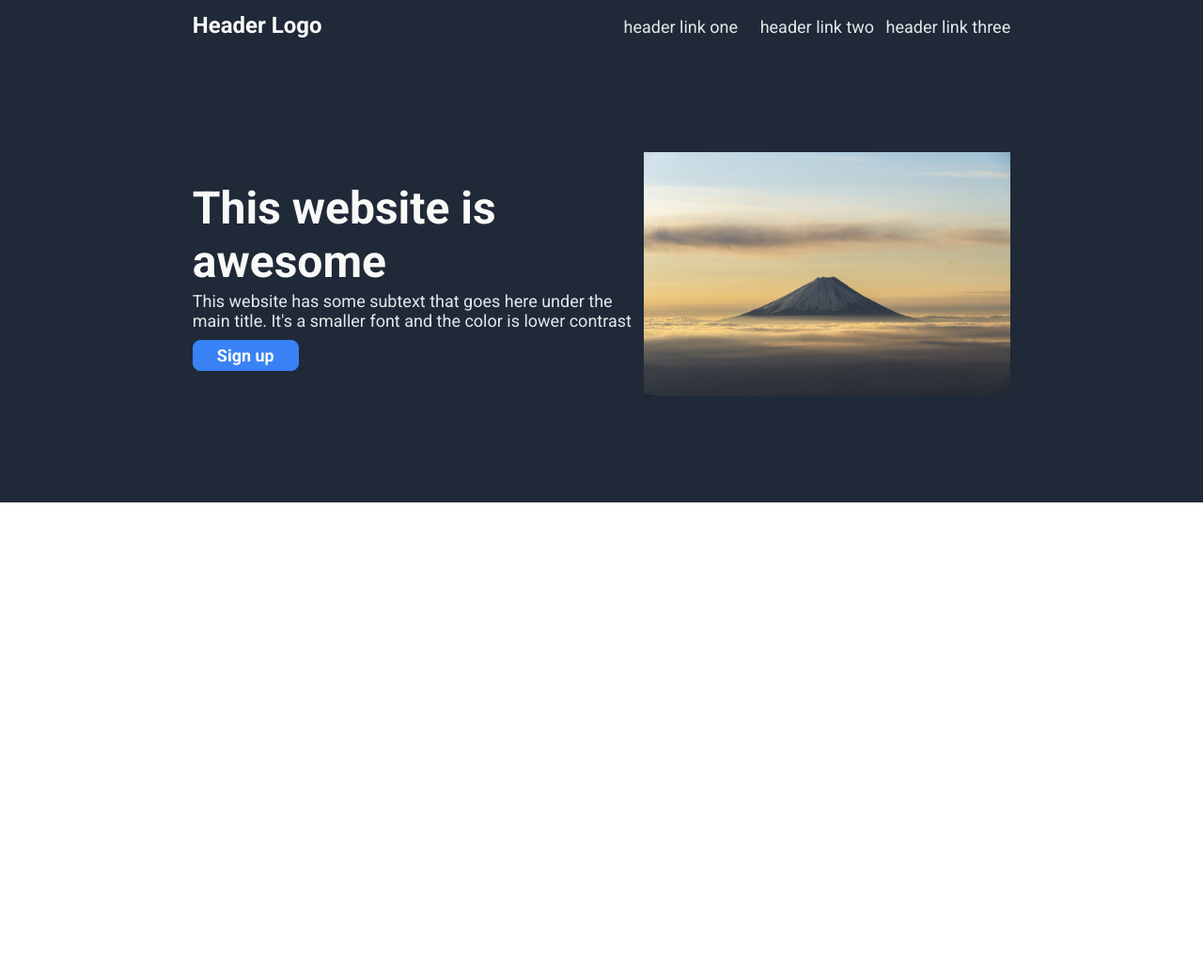
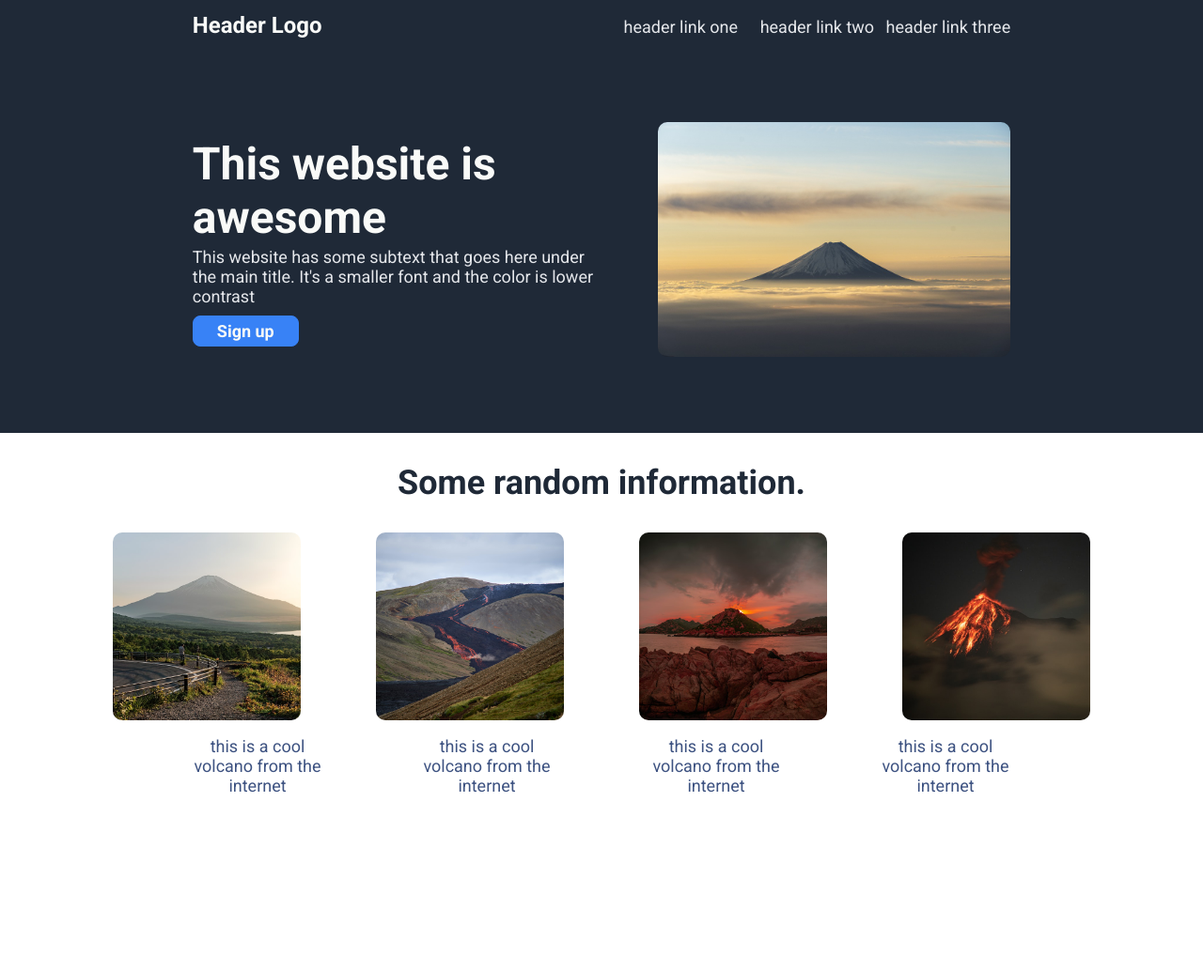
Before and after one commit to cgw5/landing-page, a plain HTML site: page index.html in a window 1280 px wide. Shown: the whole page at 94% size. Before the commit the page ends 800 px from the top, so only its background shows below. Drawn offline with Linux system fonts and the light colour scheme.

Commit message:
Add middle section with photos and captions

```diff
--- a/index.html
+++ b/index.html
@@ -26,14 +26,25 @@
                 <div class="subtext">This website has some subtext that goes here under the main title. It's a smaller font and the color is lower contrast</div>
                 <button class="signup">Sign up</button>
             </div>
-            <div class="right"> <img src="fuji.jpg" alt="mount fuji"> </div>
+            <div class="right"> <img src="./images/fuji.jpg" alt="mount fuji"> </div>
         </div>
     </div>
 
-    </div>
+    <div class="info-header">Some random information.</div>
 
-    <div class="boxes">
-
+    <div class="boxes-container">
+        <div class="boxes">
+            <div class="box-item"><img src="./images/1.jpg" alt="volcano"></div>
+            <div class="box-item"><img src="./images/2.jpg" alt="volcano"></div>
+            <div class="box-item"><img src="./images/3.jpg" alt="volcano"></div>
+            <div class="box-item"><img src="./images/4.jpg" alt="volcano"></div>
+        </div>
+        <div class="caption">
+            <div class="caption-subtext">this is a cool volcano from the internet</div>
+            <div class="caption-subtext">this is a cool volcano from the internet</div>
+            <div class="caption-subtext">this is a cool volcano from the internet</div>
+            <div class="caption-subtext">this is a cool volcano from the internet</div>
+        </div>
     </div>
 
     <div class="quote">
--- a/styles.CSS
+++ b/styles.CSS
@@ -3,6 +3,8 @@
     margin: 0;
     padding: 0;
 }
+
+/* style for header portion with blue background */
 
 .header-container {
     display: flex;
@@ -40,12 +42,14 @@
     display: flex;
     flex: 1;
     padding: 1%;
-    margin: 7.5% 15%;
+    margin: 5% 15%;
     align-items: center;
+    gap: 30px;
 }
 
 .left {
     flex: 1;
+    margin-right: 30px;
 }
 
 .hero {
@@ -74,12 +78,65 @@
     padding: 5px 25px;
 }
 
-.right .img{
+.right img {
     flex: 1;
+    overflow-x: hidden;
+    overflow-y: hidden;
+    height: 250px;
+    width: auto;
+    background-repeat: no-repeat;
+    background-position: center;
+    border-radius: 10px;
 }
 
-img{
+/* style for middle portion with white backgruond and boxes */
+
+.info-header {
+    font-size: 36px;
+    color: #1f2937;
+    font-weight:bolder;
+    text-align: center;
+    margin: 2.5%;
+}
+
+.boxes-container {
+    display: flex;
+    justify-content: center;
+    flex-direction: column;
+}
+
+.boxes {
+    display: flex;
     flex: 1;
-    height: auto;
-    width: 390px;
+    padding-bottom: 1%;
+    margin: 0 15%;
+    justify-content: center;
+    gap: 80px;
 }
+
+.box-item img{
+    flex: 1;
+    overflow-x: hidden;
+    overflow-y: hidden;
+    height: 200px;
+    width: 200px;
+    background-repeat: no-repeat;
+    background-position: center;
+    border-radius: 10px;
+}
+
+.caption {
+    display: flex;
+    flex: 1;
+    margin: 0 15%;
+    justify-content: center;
+    gap: 80px;
+}
+
+.caption-subtext {
+    height: 250px;
+    width: 200px;
+    color: #3d5281;
+    font-size: 18px;
+    text-align: center;
+}
```
Also changed, not shown: images/1.jpg (added), images/2.jpg (added), images/3.jpg (added), images/4.jpg (added), images/fuji.jpg (added).
